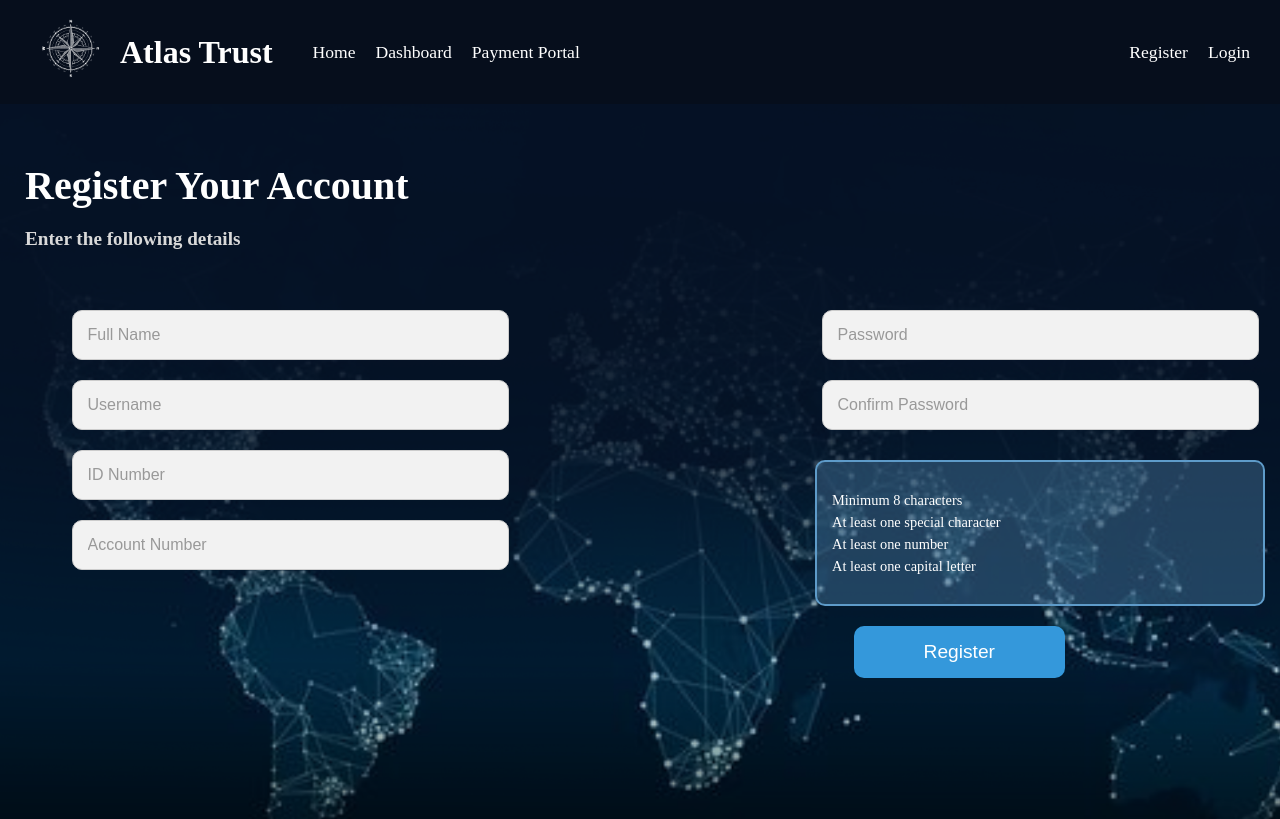
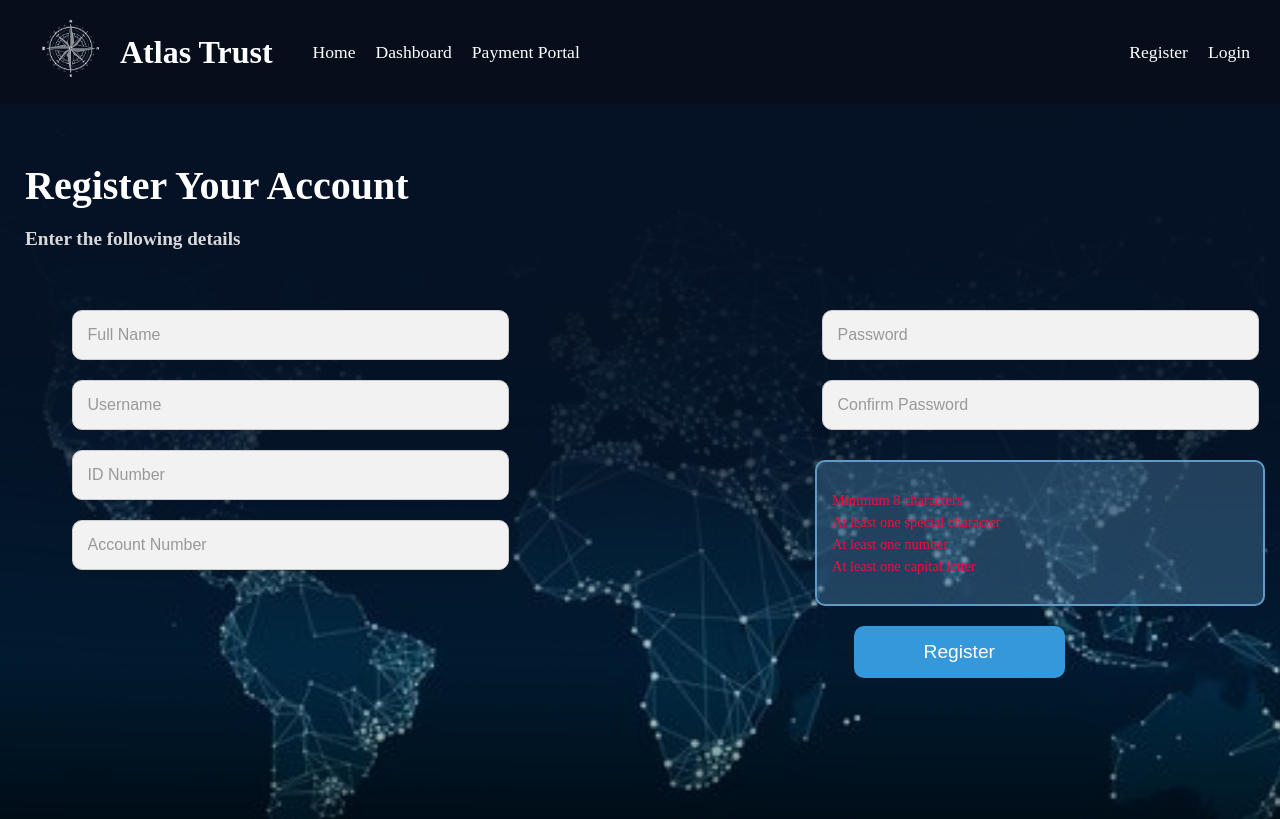
Before and after one commit to AI-Kajee/APDS7311_POE_Pancakes, a React (Create React App) app in the folder frontend/: page /register in a window 1280 px wide. Shown: the top 819 px of the page. Built offline with nearby package versions, Linux system fonts and the light colour scheme.

Commit message:
Made password requirements light up

```diff
--- a/frontend/src/components/RegisterPage.css
+++ b/frontend/src/components/RegisterPage.css
@@ -111,11 +111,11 @@ h3 {
 }
 
 .valid {
-  color: green;
+  color: #28a745;
 }
 
 .invalid {
-  color: red;
+  color: #ff073a;
 }
 
 @media screen and (max-width: 768px) {
--- a/frontend/src/components/RegisterPage.js
+++ b/frontend/src/components/RegisterPage.js
@@ -11,17 +11,31 @@ function RegisterPage() {
     confirmPassword: '',
   });
 
-  const [errors, setErrors] = useState({}); // To store validation errors
+  const [errors, setErrors] = useState({});
+  const [passwordCriteria, setPasswordCriteria] = useState({
+    length: false,
+    specialChar: false,
+    number: false,
+    capital: false,
+  });
 
   const handleChange = (e) => {
     const { name, value } = e.target;
     setFormData({ ...formData, [name]: value });
+
+    // Update password criteria when user types a password
+    if (name === 'password') {
+      const length = value.length >= 8;
+      const specialChar = /[!@#$%^&*(),.?":{}|<>]/.test(value);
+      const number = /\d/.test(value);
+      const capital = /[A-Z]/.test(value);
+
+      setPasswordCriteria({ length, specialChar, number, capital });
+    }
   };
 
-  // Client-side validation
   const validateForm = () => {
     let newErrors = {};
-
     const passwordPattern = /^(?=.*[A-Za-z])(?=.*\d)(?=.*[@$!%*#?&])[A-Za-z\d@$!%*#?&]{8,}$/;
 
     if (formData.password !== formData.confirmPassword) {
@@ -35,7 +49,7 @@ function RegisterPage() {
     }
 
     setErrors(newErrors);
-    return Object.keys(newErrors).length === 0; // Return true if no errors
+    return Object.keys(newErrors).length === 0;
   };
 
   const handleSubmit = async (e) => {
@@ -46,21 +60,16 @@ function RegisterPage() {
     }
 
     try {
-      // Send the form data to the backend API
       const response = await fetch('/signup', {
         method: 'POST',
-        headers: {
-          'Content-Type': 'application/json',
-        },
+        headers: { 'Content-Type': 'application/json' },
         body: JSON.stringify(formData),
       });
 
       if (response.ok) {
         console.log('User registered successfully');
-        // Handle success (e.g., navigate to another page, show a success message)
       } else {
         console.log('Failed to register user');
-        // Handle error (e.g., show an error message)
       }
     } catch (error) {
       console.error('Error during registration:', error);
@@ -121,13 +130,20 @@ function RegisterPage() {
             />
             <div className="password-requirements">
               <ul>
-                <li>Minimum 8 characters</li>
-                <li>At least one special character</li>
-                <li>At least one number</li>
-                <li>At least one capital letter</li>
+                <li className={passwordCriteria.length ? 'valid' : 'invalid'}>
+                  Minimum 8 characters
+                </li>
+                <li className={passwordCriteria.specialChar ? 'valid' : 'invalid'}>
+                  At least one special character
+                </li>
+                <li className={passwordCriteria.number ? 'valid' : 'invalid'}>
+                  At least one number
+                </li>
+                <li className={passwordCriteria.capital ? 'valid' : 'invalid'}>
+                  At least one capital letter
+                </li>
               </ul>
             </div>
-            {/* Display validation errors */}
             {errors.password && <p className="error">{errors.password}</p>}
             {errors.confirmPassword && <p className="error">{errors.confirmPassword}</p>}
             {errors.form && <p className="error">{errors.form}</p>}
```
